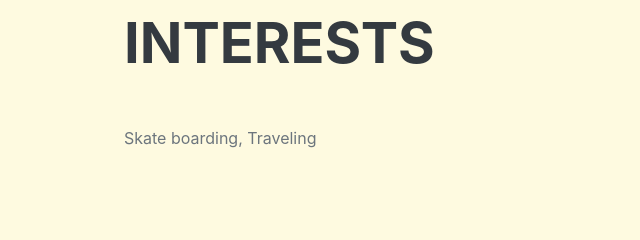
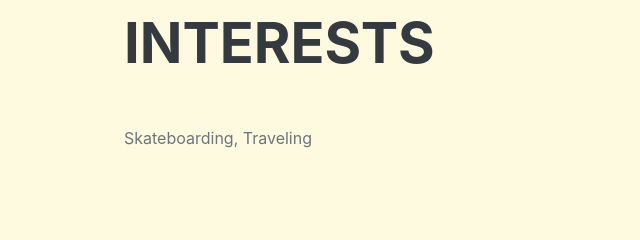
Before and after one commit to nliao917/Resume, a plain HTML site: page index.html in a window 1280 px wide. Shown: the part 3540-3780 px from the top of the page, 196-836 px from the left. Drawn offline with nearby package versions, Linux system fonts and the light colour scheme; a script that the page names is missing; a web font is replaced by a local one.

Commit message:
Update index.html

```diff
--- a/index.html
+++ b/index.html
@@ -165,7 +165,7 @@
             <section class="resume-section" id="interests">
                 <div class="resume-section-content">
                     <h2 class="mb-5">Interests</h2>
-                    <p>Skate boarding, Traveling</p>
+                    <p>Skateboarding, Traveling</p>
                 </div>
             </section>
             <hr class="m-0" />
```
